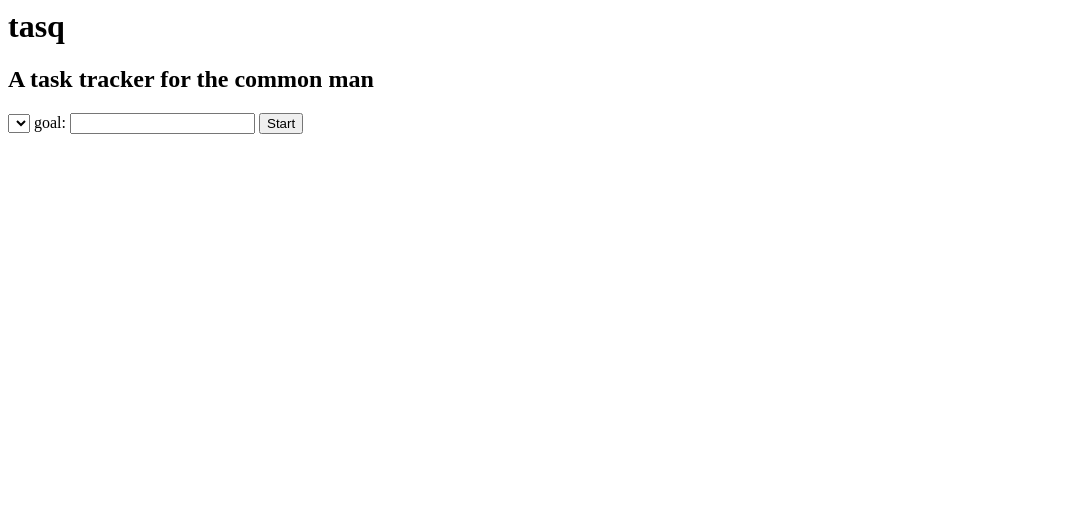
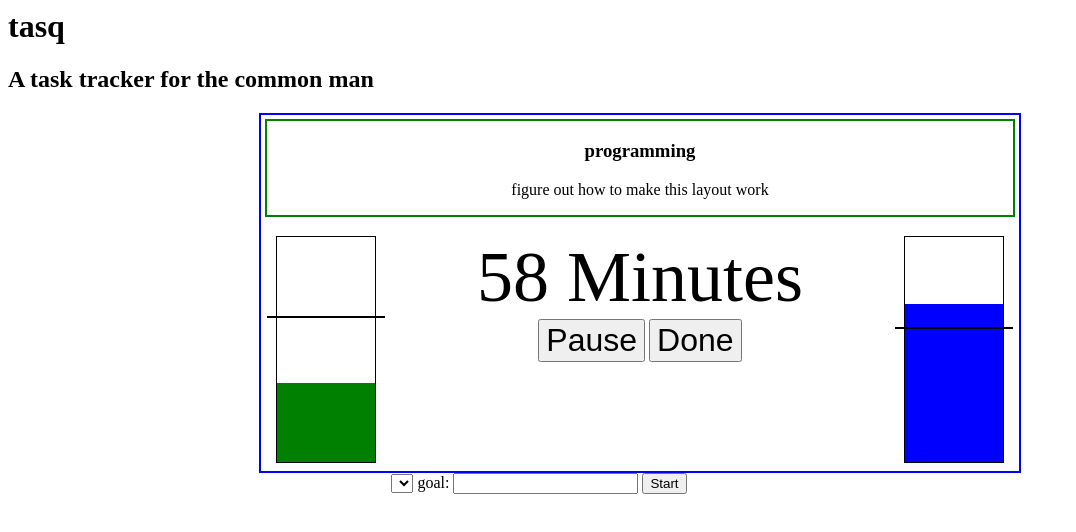
Before and after one commit to bassguitarbill/tasq, a website: page public/index.html in a window 1280 px wide. Shown: the whole page, without its empty margins (0-1076 px from the left). Drawn offline with nearby package versions, Linux system fonts and the light colour scheme; no server answers.

Commit message:
Add active-task and progress tracker HTML fragment/css

```diff
--- /dev/null
+++ b/public/css/currentTask.css
@@ -0,0 +1,90 @@
+.currentActivity {
+  border: solid blue 2px;
+  width: 60%;
+  margin: auto;
+  text-align:center;
+}
+
+.topbar {
+  border: solid green 2px;
+  padding:0px;
+  margin:4px;
+}
+
+.taskInfo>div{
+  display:inline-block;
+}
+
+.taskInfo {
+  height:250px;
+  vertical-align:middle;
+}
+
+.verticalTracker{
+  height: 90%;
+  width: 13%;
+  padding:0px;
+  margin:15px;
+  position:relative;
+  font-size:0px;
+  border: solid black 1px;
+}
+
+.fill {
+  margin:0px;
+  padding:0px;
+  width:100%;
+  background-color:white;
+  border:0;
+}
+
+.line {
+  position:absolute;
+  width:120%;
+  left:-10%;
+  padding:0px;
+  margin:0px;
+  border: solid black 1px;
+  border-width:1px 0 1px 0;
+}
+
+#weekly {
+  background-color: green;
+  float:left;
+}
+
+#weekly>.fill {
+  height:65%;
+}
+
+#weekly>.line {
+  top:35%;
+}
+
+#taskly {
+  background-color: blue;
+  float:right;
+}
+
+#taskly>.fill {
+  height:30%;
+}
+
+#taskly>.line {
+  top:40%;
+}
+
+.timerAndControls {
+  height:90%;
+  width: 50%;
+  position: relative;
+  margin:15px auto 15px;
+}
+
+.timer {
+  font-size:54pt;
+}
+
+.controls>button {
+  font-size:24pt;
+}
--- a/public/index.html
+++ b/public/index.html
@@ -3,11 +3,39 @@
 		<title>tasq</title>
 		<script src="https://ajax.googleapis.com/ajax/libs/jquery/2.1.3/jquery.min.js"></script>
 		<script src="js/script.js"></script>
+		<link rel="stylesheet" href="css/style.css">
+		<link rel="stylesheet" href="css/currentTask.css">
 	</head>
 	<body>
 		<h1>tasq</h1>
 		<h2>A task tracker for the common man</h2>
-		<div id="currentTask"></div>
+		<div class="currentActivity">
+  <div class="topbar">
+    <h3 class="activityName">programming</h3>
+    <p class="activityGoal">figure out how to make this layout work</p>
+  </div>
+  <div class="taskInfo">
+    <div class="verticalTracker" id="weekly">&nbsp;
+      <div class="fill">
+      </div>
+      <div class="line">
+      </div>
+    </div>
+    <div class="timerAndControls">
+      <div class="timer">58 Minutes</div>
+      <div class="controls">
+        <button>Pause</button>
+        <button>Done</button>
+      </div>
+    </div>
+    <div class="verticalTracker" id="taskly">&nbsp;
+      <div class="fill">
+      </div>
+      <div class="line">
+      </div>
+    </div>
+  </div>
+</div>
 		<div id="taskList"></div>
 		<div id="newActivity">
 			<select id="newActivitySelector" class="activitySelector"></select>
--- a/public/js/script.js
+++ b/public/js/script.js
@@ -52,3 +52,21 @@ function addTask_p() {
 		});
 	});
 }
+
+function getActiveTask_p() {
+	return new Promise(function(resolve, reject){
+		$.ajax({
+			dataType:"json",
+			error:reject,
+			method:'GET',
+			success:resolve,
+			url:'/active-task'
+		});
+	});
+}
+
+function getActiveTask() {
+	getActiveTask_p()
+	.then(t => t[0])
+	.then(t => console.log(t))
+}
--- a/server.js
+++ b/server.js
@@ -11,6 +11,11 @@ app.use(express.static('public'));
 
 app.get('/activities', function (req, res) {
 	db.getQueryPromise('activity',{})
+		.then(function(d){res.send(d).end();});
+});
+
+app.get('/active-task', function (req, res) {
+	db.getQueryPromise('task',{stopTime: null})
 		.then(function(d){res.send(d).end();});
 });
 
```
